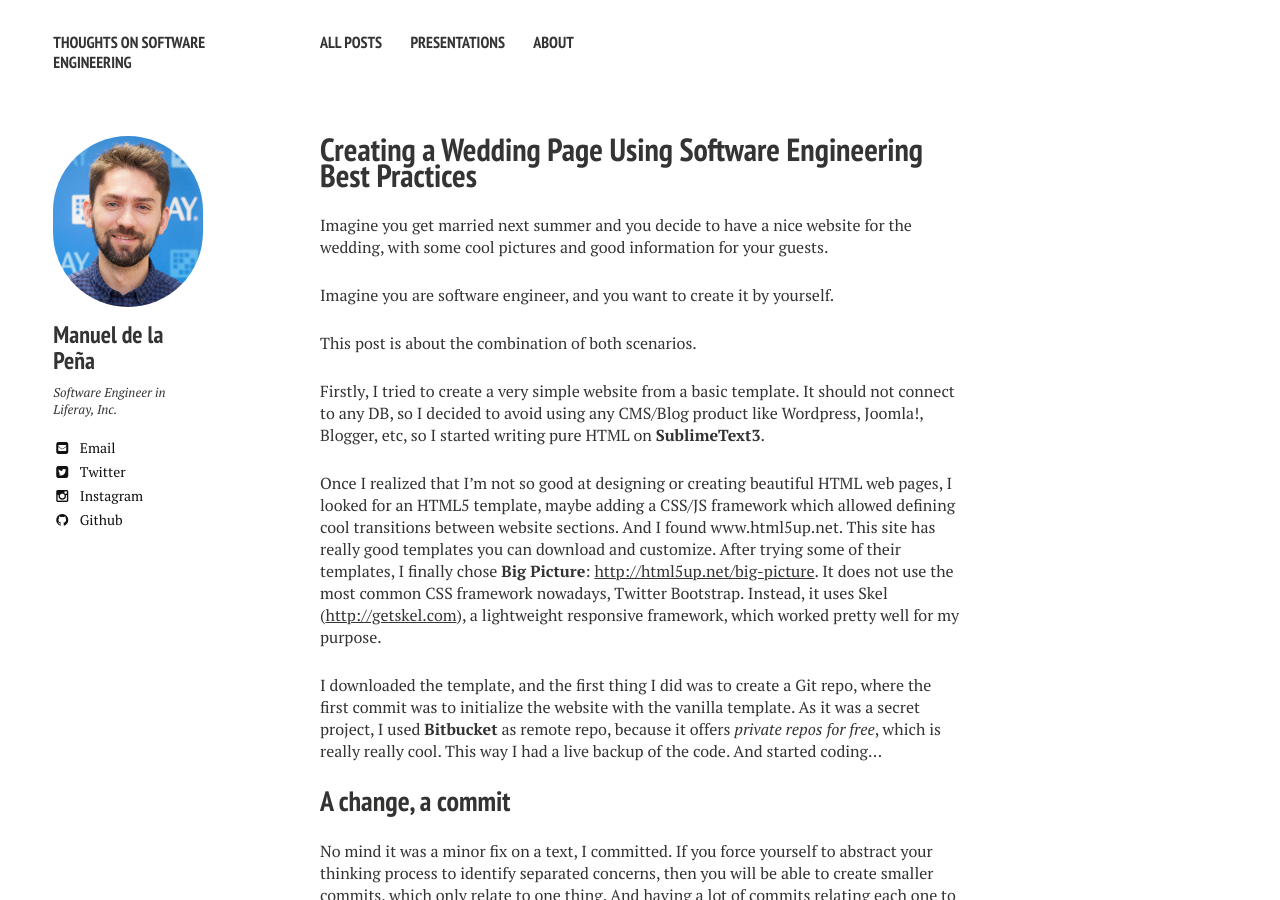
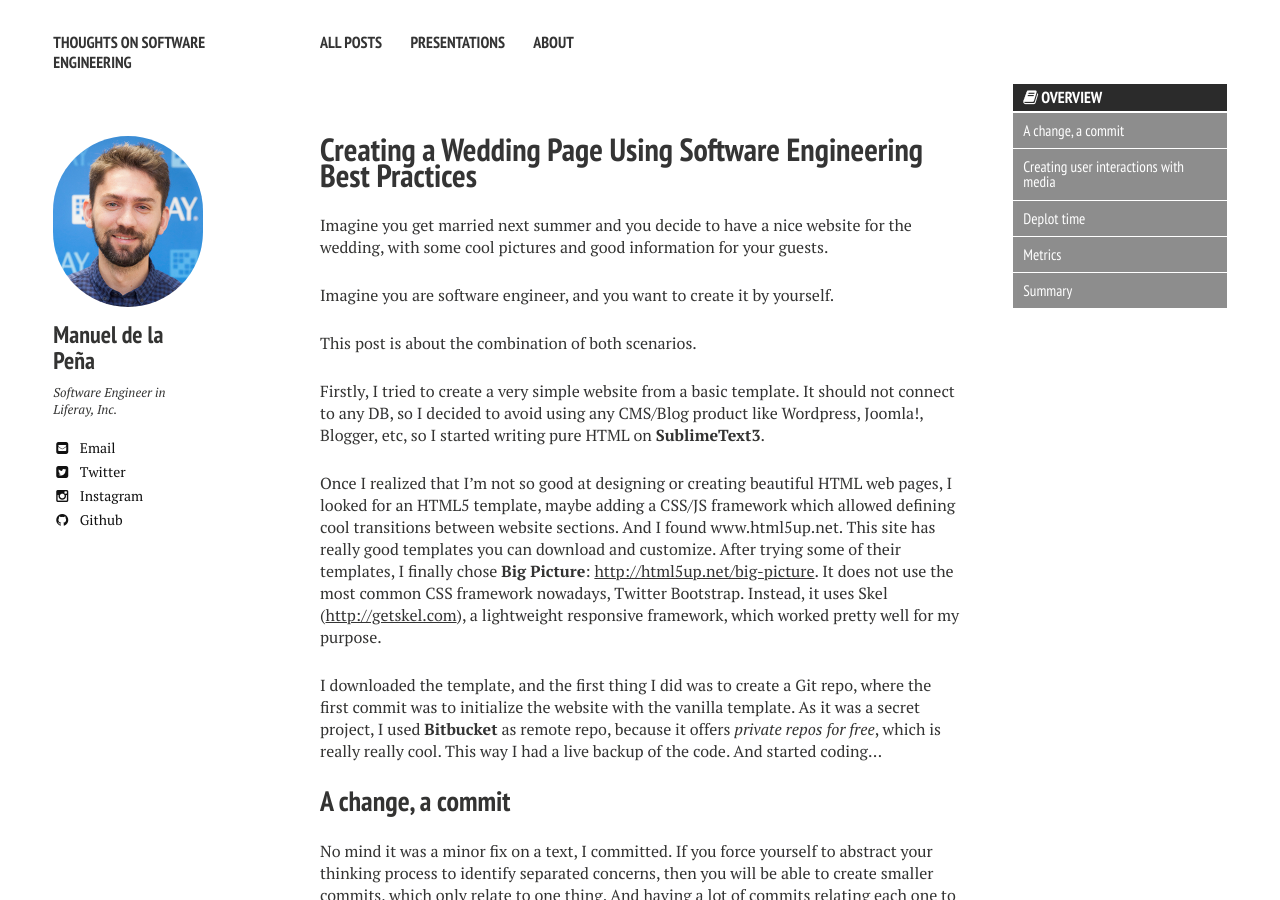
Before and after one commit to mdelapenya/mdelapenya.github.io, a Jekyll site: the page built from _posts/2015-06-24-creating-a-wedding-page-using-software-engineering-best-practices.markdown, in a window 1280 px wide and 900 px high. Built offline with Jekyll 4.4.1, drawn with Linux system fonts in a browser that asks for light colours; nearby versions of some CDN libraries.

Commit message:
Include Table of Contents

```diff
--- a/_posts/2015-06-24-creating-a-wedding-page-using-software-engineering-best-practices.markdown
+++ b/_posts/2015-06-24-creating-a-wedding-page-using-software-engineering-best-practices.markdown
@@ -10,6 +10,8 @@ image:
 date: 2015-06-24T09:16:43+02:00
 comments: true
 ---
+{% include _toc.html %}
+
 Imagine you get married next summer and you decide to have a nice website for the wedding, with some cool pictures and good information for your guests.
 
 Imagine you are software engineer, and you want to create it by yourself.
```
